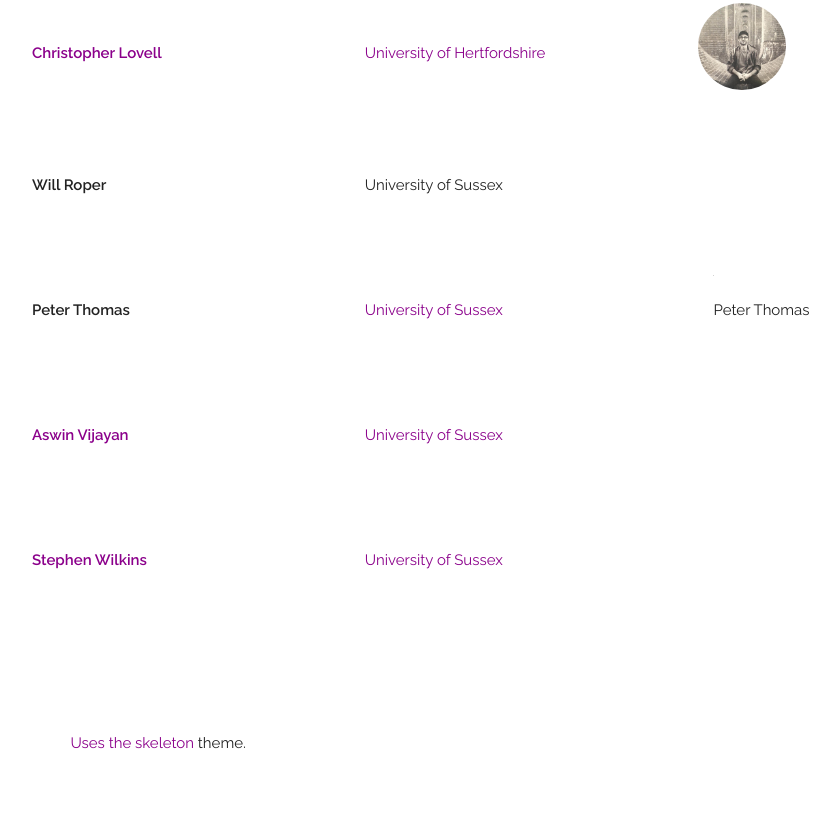
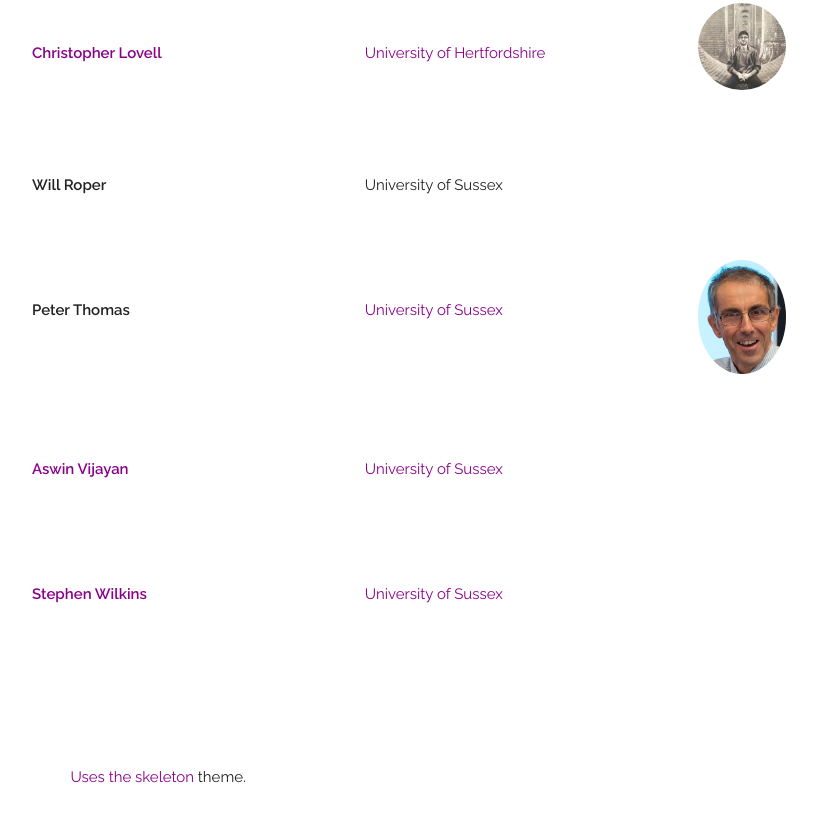
Before and after one commit to christopherlovell/flares, a plain HTML site: page docs/people.html in a window 1280 px wide. Shown: the part 897-1711 px from the top of the page, without its empty margins (128-968 px from the left). Before the commit the page ends 1677 px from the top, so only its background shows below. Drawn offline with Linux system fonts and the light colour scheme.

Commit message:
Changed link to Peter's image

```diff
--- a/docs/people.html
+++ b/docs/people.html
@@ -151,7 +151,7 @@
         <p><a href="https://profiles.sussex.ac.uk/p2672-peter-thomas" target="_blank">University of Sussex</a></p>
       </div>
       <div class="one-third column">
-	<img src="images/people/petertthomas.jpg", class="img-circle", alt="Peter Thomas", width="30%">
+	<img src="images/people/peterthomas.png", class="img-circle", alt="Peter Thomas", width="30%">
       </div>
     </div>
 
```
